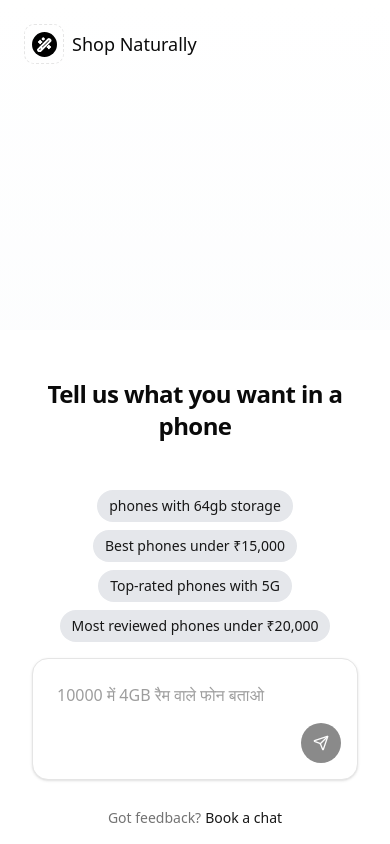
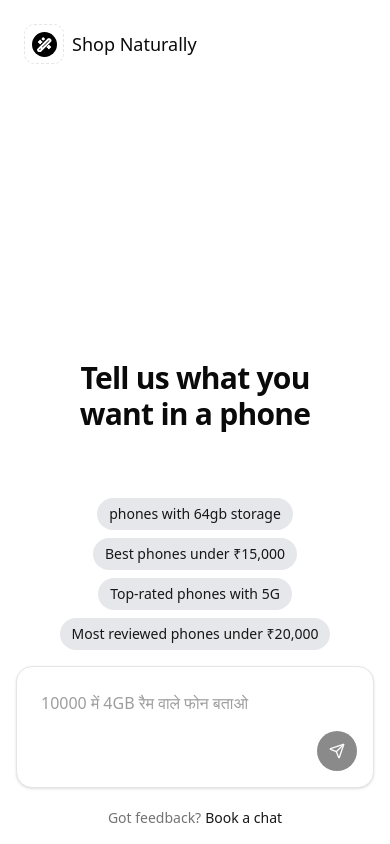
Before and after one commit to Logan1x/shop-naturally, a Next.js app: page / in a window 390 px wide. Built offline with nearby package versions, Linux system fonts and the light colour scheme.

Commit message:
Fix: scrollbar not showing on phone search. vibe coding issue

```diff
--- a/app/page.tsx
+++ b/app/page.tsx
@@ -10,7 +10,7 @@ const Index = () => {
       initial={{ opacity: 0 }}
       animate={{ opacity: 1 }}
       transition={{ duration: 0.6, ease: "easeOut" }}
-      className="min-h-[100dvh] bg-gradient-to-b from-white to-slate-50 flex flex-col overflow-x-hidden"
+      className="min-h-[100dvh]  flex flex-col overflow-x-hidden"
     >
       <header className="flex-none py-6 px-6">
         <div className="max-w-6xl mx-auto flex items-center justify-between">
@@ -23,10 +23,10 @@ const Index = () => {
         </div>
       </header>
 
-      <main className="relative grow flex flex-col pb-24 md:pb-0">
+      <main className="relative grow flex flex-col md:pb-0">
         <div
           className="
-            fixed bottom-0 left-0 w-full p-4 bg-white
+            left-0 w-full p-4 bg-white
             md:static md:flex md:items-center md:justify-center md:p-0 md:bg-transparent
           "
         >
--- a/components/chatBox.tsx
+++ b/components/chatBox.tsx
@@ -85,10 +85,10 @@ const ChatInput: React.FC = () => {
   }, []);
 
   return (
-    <div className="w-full max-w-6xl mx-auto px-4 py-8 flex flex-col h-full">
+    <div className="w-full max-w-6xl mx-auto px-4 flex flex-col h-full">
       {showChat && (
-        <div className="text-center mb-8 animate-fade-in">
-          <h1 className="text-2xl font-semibold mb-4 tracking-tight">
+        <div className="text-center mb-2 mt-64 lg:mt-48 px-4 animate-fade-in">
+          <h1 className="text-3xl lg:text-2xl font-semibold mb-4 tracking-tight">
             Tell us what you want in a phone
           </h1>
         </div>
@@ -97,10 +97,15 @@ const ChatInput: React.FC = () => {
       {/* Chat Input */}
       {showChat ? (
         <div
-          className="max-w-3xl w-full mx-auto
-                   mb-4 justify-end
+          className={`max-w-3xl w-full mx-auto
+                   mb-10 justify-end
                    flex-grow flex flex-col
-                   md:mb-auto md:justify-start"
+                   md:mb-auto md:justify-start
+                   ${
+                     showChat
+                       ? "fixed bottom-0 left-0 right-0 z-50 bg-white p-4 md:static"
+                       : ""
+                   }`}
         >
           <motion.div
             className="flex flex-wrap justify-center gap-2 mb-4"
```
